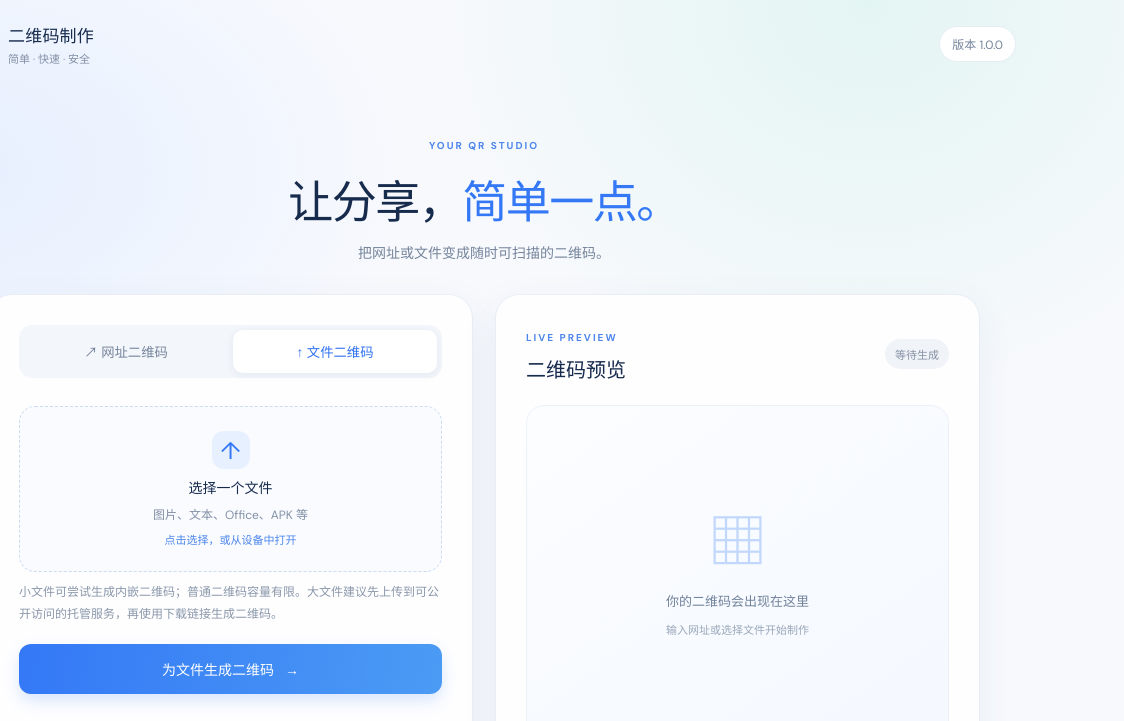
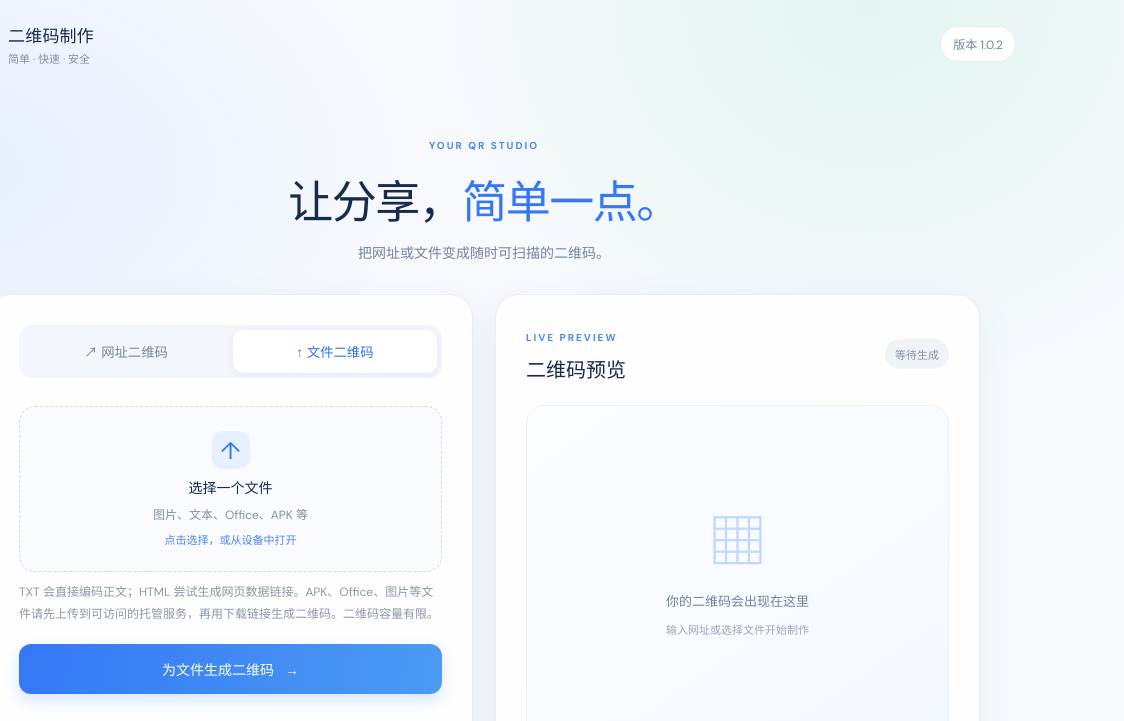
Before and after one commit to greatwy8888/QR-code, an Electron app: page index.html in a window 1280 px wide. Both pictures are taken after a click on the tab "↑ 文件二维码". Shown: the top 721 px of the page, 156-1280 px from the left. Drawn offline with Linux system fonts and the light colour scheme.

Commit message:
feat: improve file QR handling and reduce Windows package size

```diff
--- a/index.html
+++ b/index.html
@@ -7,14 +7,14 @@
 <title>二维码制作</title>
 </head>
 <body>
-<header class="topbar"><div class="brand"><img src="assets/icon.svg" alt="" class="brand-icon"><div><strong>二维码制作</strong><small>简单 · 快速 · 安全</small></div></div><span class="version">版本 1.0.0</span></header>
+<header class="topbar"><div class="brand"><img src="assets/icon.svg" alt="" class="brand-icon"><div><strong>二维码制作</strong><small>简单 · 快速 · 安全</small></div></div><span class="version">版本 1.0.2</span></header>
 <main class="shell">
 <section class="intro"><span class="eyebrow">YOUR QR STUDIO</span><h1>让分享，<span>简单一点。</span></h1><p>把网址或文件变成随时可扫描的二维码。</p></section>
 <div class="workspace">
 <section class="panel controls">
 <div class="tabs" role="tablist"><button class="tab active" data-mode="url" role="tab" aria-selected="true">↗ 网址二维码</button><button class="tab" data-mode="file" role="tab" aria-selected="false">↑ 文件二维码</button></div>
 <div id="urlPane" class="pane"><label for="urlInput">网址链接</label><input id="urlInput" type="url" placeholder="https://example.com" autocomplete="url"><p class="hint">支持网站、图床、网盘等可访问链接。</p><button id="makeUrl" class="primary">生成二维码 <span>→</span></button></div>
-<div id="filePane" class="pane hidden"><label class="dropzone" for="fileInput"><span class="upload-icon">↑</span><strong>选择一个文件</strong><span>图片、文本、Office、APK 等</span><small id="fileName">点击选择，或从设备中打开</small></label><input id="fileInput" type="file" hidden><p class="hint">小文件可尝试生成内嵌二维码；普通二维码容量有限。大文件建议先上传到可公开访问的托管服务，再使用下载链接生成二维码。</p><button id="makeFile" class="primary">为文件生成二维码 <span>→</span></button></div>
+<div id="filePane" class="pane hidden"><label class="dropzone" for="fileInput"><span class="upload-icon">↑</span><strong>选择一个文件</strong><span>图片、文本、Office、APK 等</span><small id="fileName">点击选择，或从设备中打开</small></label><input id="fileInput" type="file" hidden><p class="hint">TXT 会直接编码正文；HTML 尝试生成网页数据链接。APK、Office、图片等文件请先上传到可访问的托管服务，再用下载链接生成二维码。二维码容量有限。</p><button id="makeFile" class="primary">为文件生成二维码 <span>→</span></button></div>
 <div id="status" class="status" role="status" aria-live="polite"></div>
 <div class="privacy"><span>✦</span><div><strong>你的文件，由你掌控</strong><p>网址直接在本地编码。本应用不会自动上传你的文件。</p></div></div>
 </section>
```
